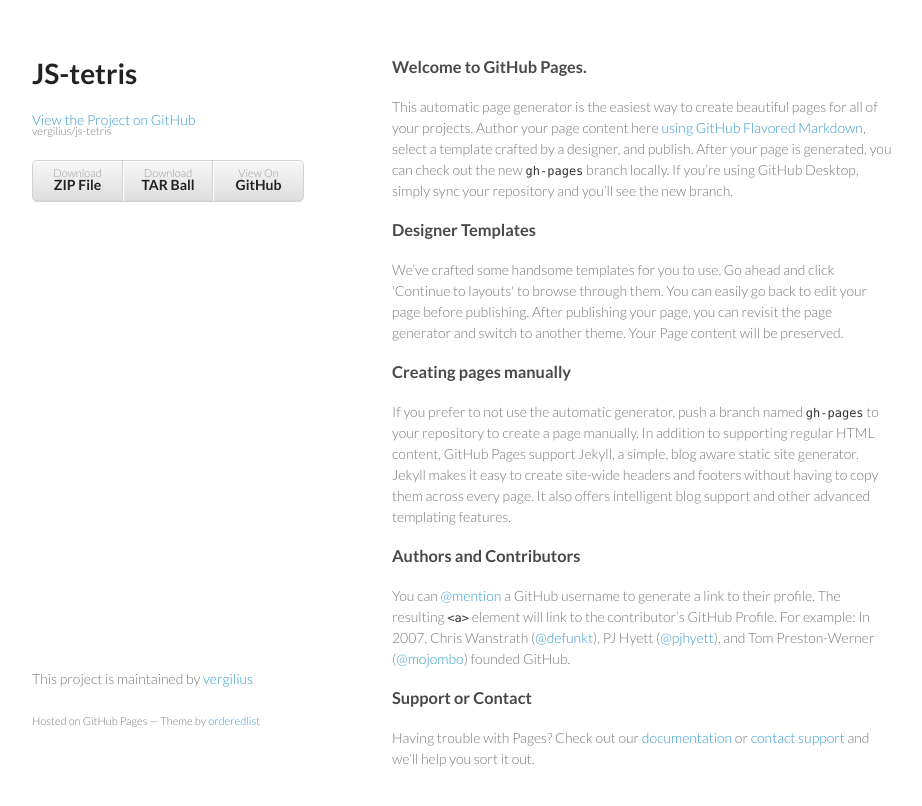
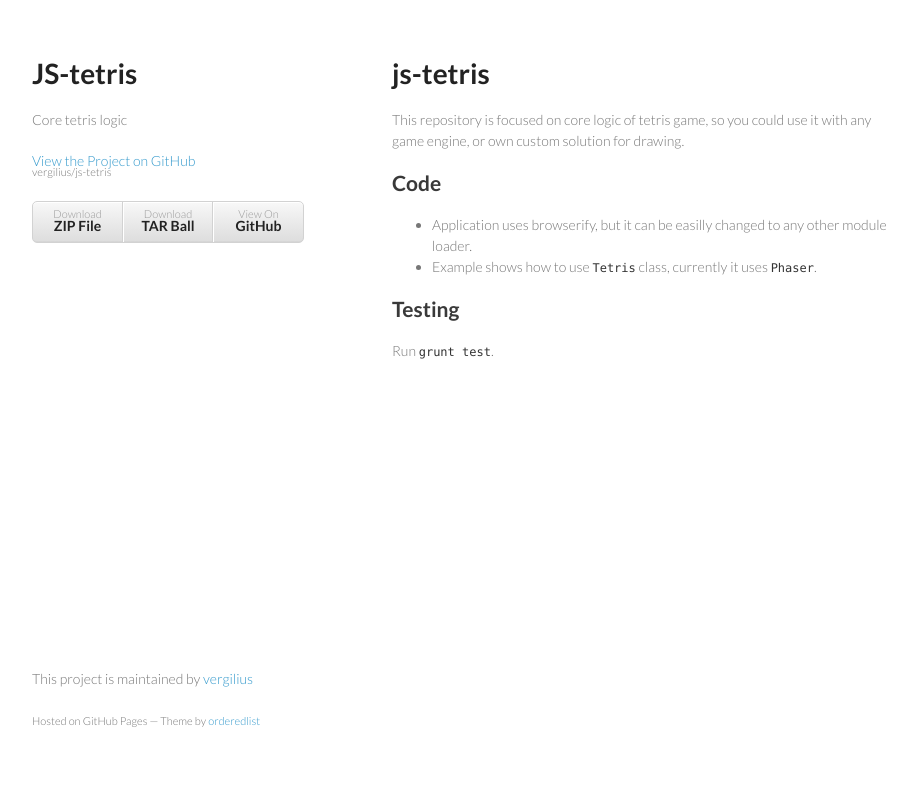
Before and after one commit to vergilius/js-tetris, a plain HTML site: page index.html in a window 1280 px wide. Shown: the whole page, without its empty margins (178-1100 px from the left). Drawn offline with Linux system fonts and the light colour scheme.

```diff
--- a/index.html
+++ b/index.html
@@ -16,7 +16,7 @@
     <div class="wrapper">
       <header>
         <h1>JS-tetris</h1>
-        <p></p>
+        <p>Core tetris logic</p>
 
         <p class="view"><a href="https://github.com/vergilius/js-tetris">View the Project on GitHub <small>vergilius/js-tetris</small></a></p>
 
@@ -28,30 +28,23 @@
         </ul>
       </header>
       <section>
-        <h3>
-<a id="welcome-to-github-pages" class="anchor" href="#welcome-to-github-pages" aria-hidden="true"><span class="octicon octicon-link"></span></a>Welcome to GitHub Pages.</h3>
+        <h1>
+<a id="js-tetris" class="anchor" href="#js-tetris" aria-hidden="true"><span class="octicon octicon-link"></span></a>js-tetris</h1>
 
-<p>This automatic page generator is the easiest way to create beautiful pages for all of your projects. Author your page content here <a href="https://guides.github.com/features/mastering-markdown/">using GitHub Flavored Markdown</a>, select a template crafted by a designer, and publish. After your page is generated, you can check out the new <code>gh-pages</code> branch locally. If you’re using GitHub Desktop, simply sync your repository and you’ll see the new branch.</p>
+<p>This repository is focused on core logic of tetris game, so you could use it with any game engine, or own custom solution for drawing.</p>
 
-<h3>
-<a id="designer-templates" class="anchor" href="#designer-templates" aria-hidden="true"><span class="octicon octicon-link"></span></a>Designer Templates</h3>
+<h2>
+<a id="code" class="anchor" href="#code" aria-hidden="true"><span class="octicon octicon-link"></span></a>Code</h2>
 
-<p>We’ve crafted some handsome templates for you to use. Go ahead and click 'Continue to layouts' to browse through them. You can easily go back to edit your page before publishing. After publishing your page, you can revisit the page generator and switch to another theme. Your Page content will be preserved.</p>
+<ul>
+<li>Application uses browserify, but it can be easilly changed to any other module loader.</li>
+<li>Example shows how to use <code>Tetris</code> class, currently it uses <code>Phaser</code>.</li>
+</ul>
 
-<h3>
-<a id="creating-pages-manually" class="anchor" href="#creating-pages-manually" aria-hidden="true"><span class="octicon octicon-link"></span></a>Creating pages manually</h3>
+<h2>
+<a id="testing" class="anchor" href="#testing" aria-hidden="true"><span class="octicon octicon-link"></span></a>Testing</h2>
 
-<p>If you prefer to not use the automatic generator, push a branch named <code>gh-pages</code> to your repository to create a page manually. In addition to supporting regular HTML content, GitHub Pages support Jekyll, a simple, blog aware static site generator. Jekyll makes it easy to create site-wide headers and footers without having to copy them across every page. It also offers intelligent blog support and other advanced templating features.</p>
-
-<h3>
-<a id="authors-and-contributors" class="anchor" href="#authors-and-contributors" aria-hidden="true"><span class="octicon octicon-link"></span></a>Authors and Contributors</h3>
-
-<p>You can <a href="https://github.com/blog/821" class="user-mention">@mention</a> a GitHub username to generate a link to their profile. The resulting <code>&lt;a&gt;</code> element will link to the contributor’s GitHub Profile. For example: In 2007, Chris Wanstrath (<a href="https://github.com/defunkt" class="user-mention">@defunkt</a>), PJ Hyett (<a href="https://github.com/pjhyett" class="user-mention">@pjhyett</a>), and Tom Preston-Werner (<a href="https://github.com/mojombo" class="user-mention">@mojombo</a>) founded GitHub.</p>
-
-<h3>
-<a id="support-or-contact" class="anchor" href="#support-or-contact" aria-hidden="true"><span class="octicon octicon-link"></span></a>Support or Contact</h3>
-
-<p>Having trouble with Pages? Check out our <a href="https://help.github.com/pages">documentation</a> or <a href="https://github.com/contact">contact support</a> and we’ll help you sort it out.</p>
+<p>Run <code>grunt test</code>.</p>
       </section>
       <footer>
         <p>This project is maintained by <a href="https://github.com/vergilius">vergilius</a></p>
@@ -59,6 +52,16 @@
       </footer>
     </div>
     <script src="javascripts/scale.fix.js"></script>
+              <script type="text/javascript">
+            var gaJsHost = (("https:" == document.location.protocol) ? "https://ssl." : "http://www.");
+            document.write(unescape("%3Cscript src='" + gaJsHost + "google-analytics.com/ga.js' type='text/javascript'%3E%3C/script%3E"));
+          </script>
+          <script type="text/javascript">
+            try {
+              var pageTracker = _gat._getTracker("UA-45073757-2");
+            pageTracker._trackPageview();
+            } catch(err) {}
+          </script>
 
   </body>
 </html>
```
Also changed, not shown: params.json (+1 -1 lines).
